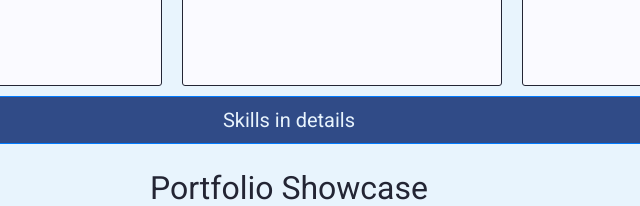
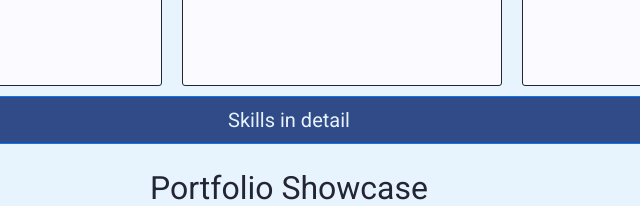
Before and after one commit to Code-Institute-Submissions/ci_ms1_portfolio, a plain HTML site: page index.html in a window 1280 px wide. Shown: the part 890-1096 px from the top of the page, 351-991 px from the left. Drawn offline with nearby package versions, Linux system fonts and the light colour scheme.

Commit message:
work on readme, added user-story and function-testing; fix spelling index.html

```diff
--- a/index.html
+++ b/index.html
@@ -121,7 +121,7 @@
     </div>
     <div class="row landing-skills-details">
         <div class="col">
-            <a href="skillset.html" class="btn btn-block btn-lg btn-primary" id="landing-skills-details-button">Skills in details</a>
+            <a href="skillset.html" class="btn btn-block btn-lg btn-primary" id="landing-skills-details-button">Skills in detail</a>
         </div>
     </div>
     <!-- Portfolio -->
```
Also changed, not shown: 1 other file.
